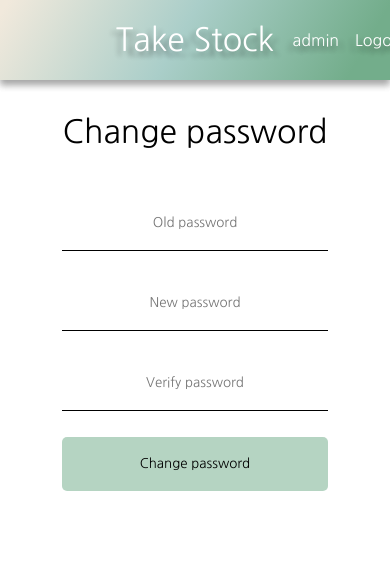
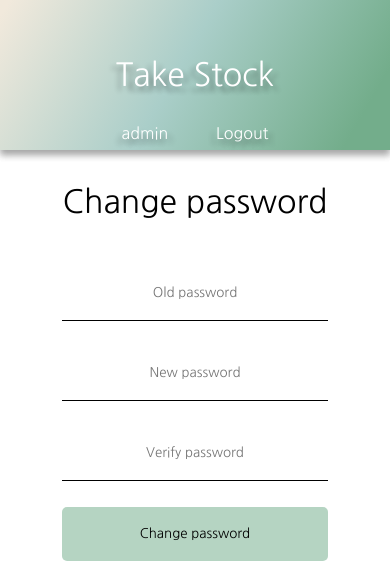
Before and after one commit to Ryan-B1yth/CLONE_stock_take_app, a Django app: page /members/password/ in a window 390 px wide; the page is wider, and only the part inside the window is pictured. Shown: the top 573 px of that part. Run offline with Django 3.2, Linux system fonts and the light colour scheme; a user stored in the database is signed in.

Commit message:
Add media queries to style.css for base header and user nav

```diff
--- a/stock_take/stock/static/css/style.css
+++ b/stock_take/stock/static/css/style.css
@@ -56,6 +56,10 @@ h1, .center, .add-new {
 
 .container {
     display: flex;
+    flex-wrap: wrap;
+    max-width: 80%;
+    margin: 0 auto;
+    gap: 2em;
     justify-content: space-around;
     align-items: center;
     height: calc(100vh - var(--header-height));
@@ -154,3 +158,17 @@ h1, .center, .add-new {
 ::-webkit-scrollbar-thumb:hover {
     background: #555;
 }
+
+@media screen and (max-width: 716px) {
+    .main-header {
+        height: 150px;
+    }
+
+    .user-nav {
+        max-width: 100%;
+        min-height: 20px;
+        gap: 3em;
+        bottom: 5%;
+        right: unset;
+    }
+}
```
Also changed, not shown: stock_take/db.sqlite3.
